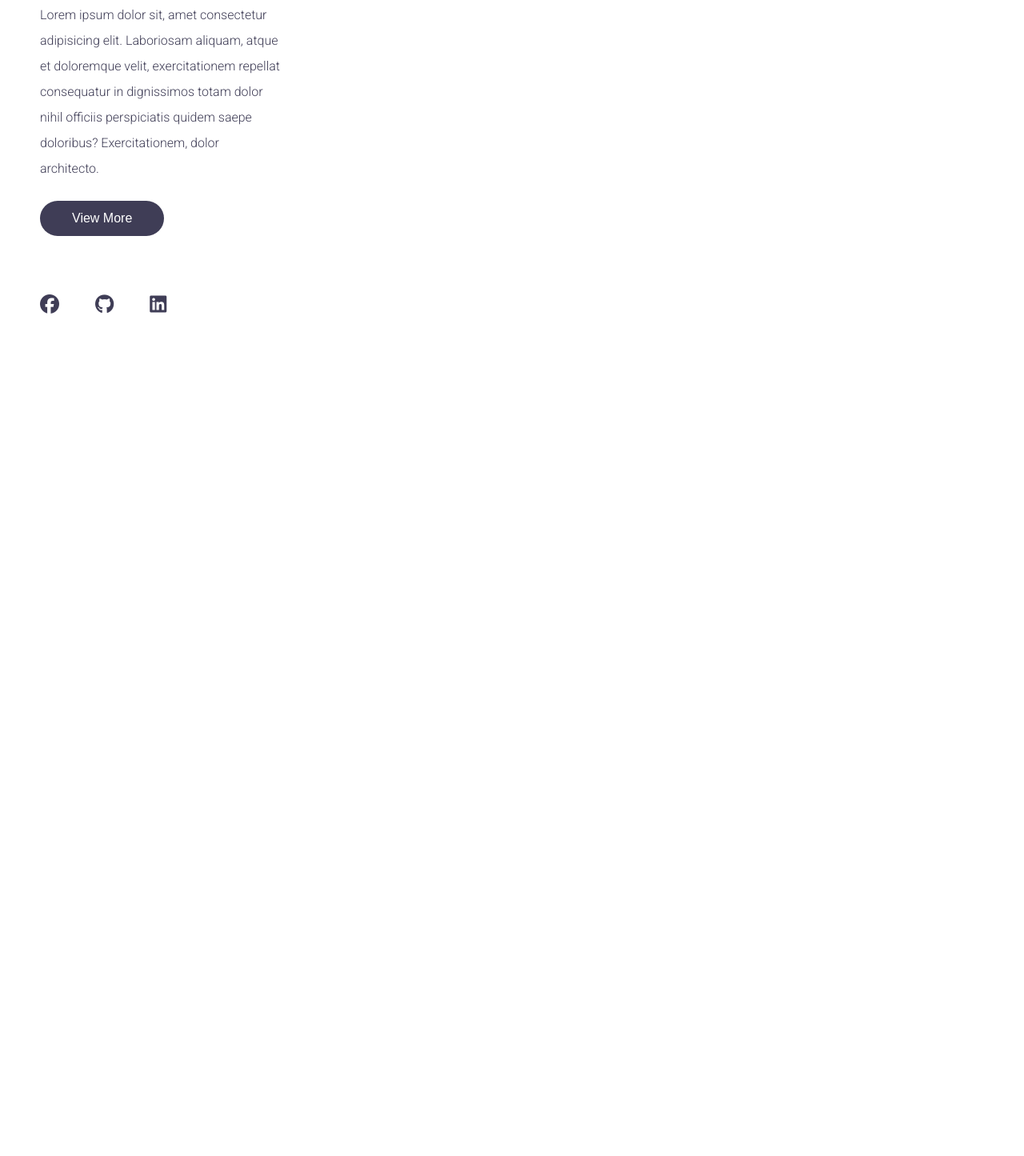
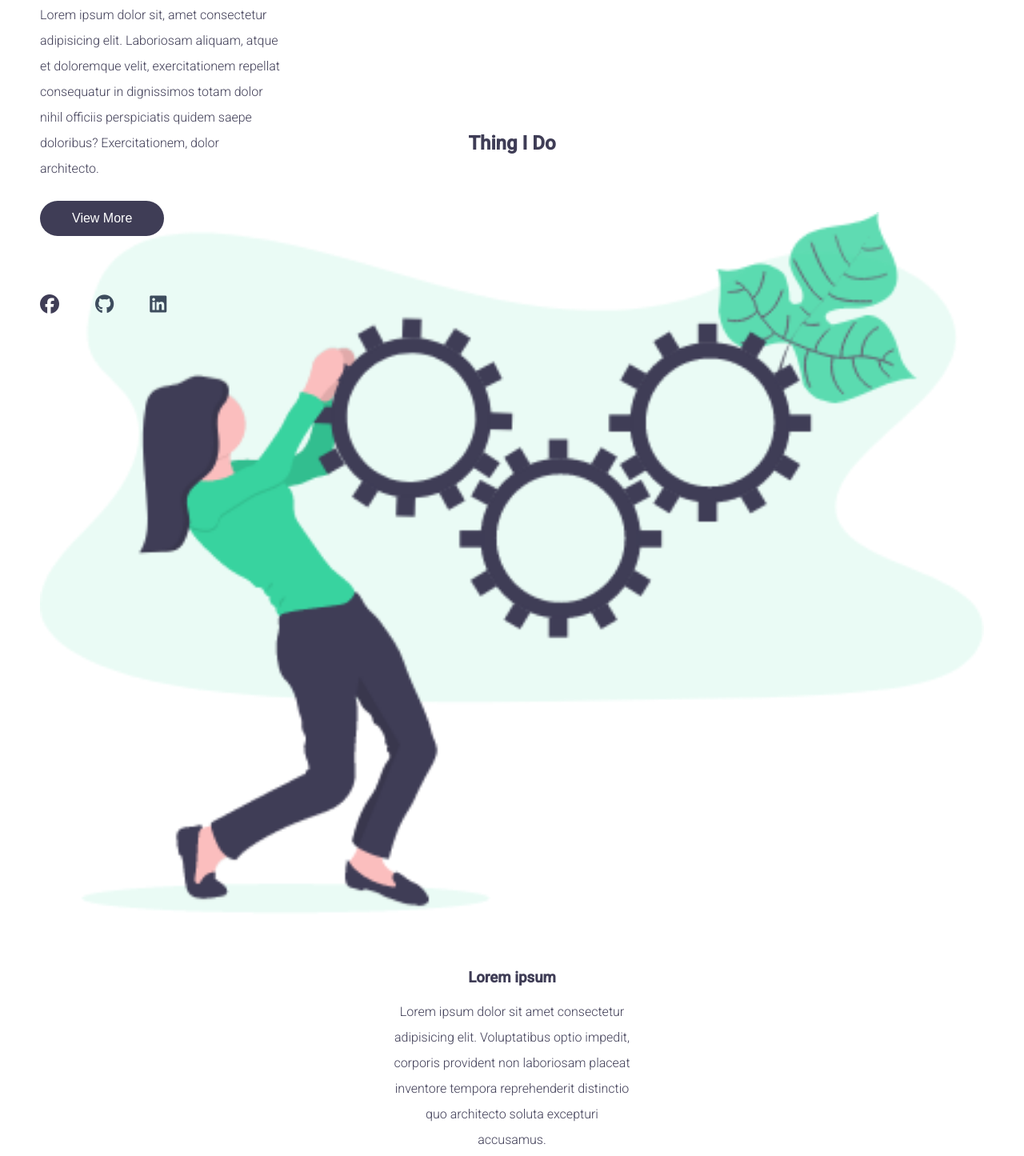
Before and after one commit to thanhdatpb/Portfolio_ThanhDat, a plain HTML site: page index.html in a window 1280 px wide. Shown: the part 875-2320 px from the top of the page at 80% size. Before the commit the page ends 1270 px from the top, so only its background shows below. Drawn offline with Linux system fonts and the light colour scheme.

Commit message:
update morining 130424

```diff
--- a/css/main.css
+++ b/css/main.css
@@ -259,4 +259,38 @@ header{
     .banner__socials a{
         margin-right: 45px;
     }
+    .banner__img{
+        width:40% ;
+    }
 }
+
+
+/* things */
+#things{
+    position: relative;
+    overflow-x: hidden;
+    margin-top: 15em;
+}
+#things h2{
+    text-align: center;
+    color: var(--gray);
+    margin-bottom: 3em;
+}
+.thing__item{
+    margin: 3em 0;
+}
+.thing__item img{
+    padding-bottom: 4em;
+}
+.thing__item--heading{
+    text-align: center;
+    color: var(--gray);
+}
+
+.thing__item--heading p{
+    font-weight: 300;
+    line-height: 2em;
+    max-width: 300px;
+    margin: 0 auto;
+    padding-top: 1em;
+}
--- a/index.html
+++ b/index.html
@@ -55,7 +55,47 @@
             </div>
         </div>
     </section>
+    <!-- things -->
+    <section id="things">
+        <div class="container">
+            <!-- heading -->
+            <h2>Thing I Do</h2>
+            <!-- item 1 -->
+            <div class="thing__item">
+                <!-- img-->
+                <img src="./img/things-item-1.png" alt="Thing item 1">
+                <!-- text -->
+                <div class="thing__item--heading">
+                    <h3>Lorem ipsum</h3>
+                    <p>Lorem ipsum dolor sit amet consectetur adipisicing elit. Voluptatibus optio impedit, corporis provident non laboriosam placeat inventore tempora reprehenderit distinctio quo architecto soluta excepturi accusamus.</p>
+                </div>
+            </div>
 
+            <!-- item 2 -->
+            <div class="thing__item">
+                <!-- img-->
+                <img src="./img/things-item-2.png" alt="Thing item 1">
+                <!-- text -->
+                <div class="thing__item--heading">
+                    <h3>Lorem ipsum</h3>
+                    <p>Lorem ipsum dolor sit amet consectetur adipisicing elit. Voluptatibus optio impedit, corporis provident non laboriosam placeat inventore tempora reprehenderit distinctio quo architecto soluta excepturi accusamus.</p>
+                </div>
+            </div>
+
+            <!-- item 3 -->
+            <div class="thing__item">
+                <!-- img-->
+                <img src="./img/things-item-3.png" alt="Thing item 1">
+                <!-- text -->
+                <div class="thing__item--heading">
+                    <h3>Lorem ipsum</h3>
+                    <p>Lorem ipsum dolor sit amet consectetur adipisicing elit. Voluptatibus optio impedit, corporis provident non laboriosam placeat inventore tempora reprehenderit distinctio quo architecto soluta excepturi accusamus.</p>
+                </div>
+            </div>
+
+
+        </div>
+    </section>
 
 
    <!-- font-awesome -->
```
